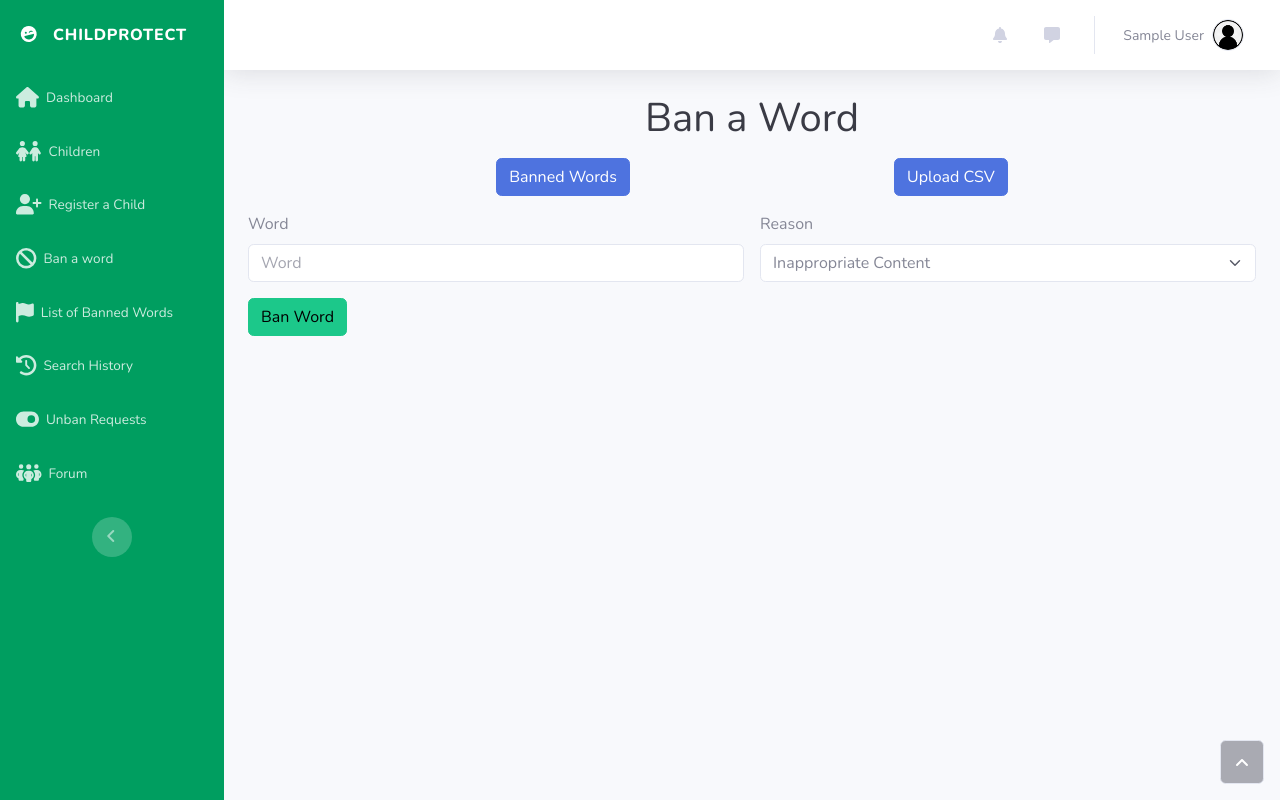
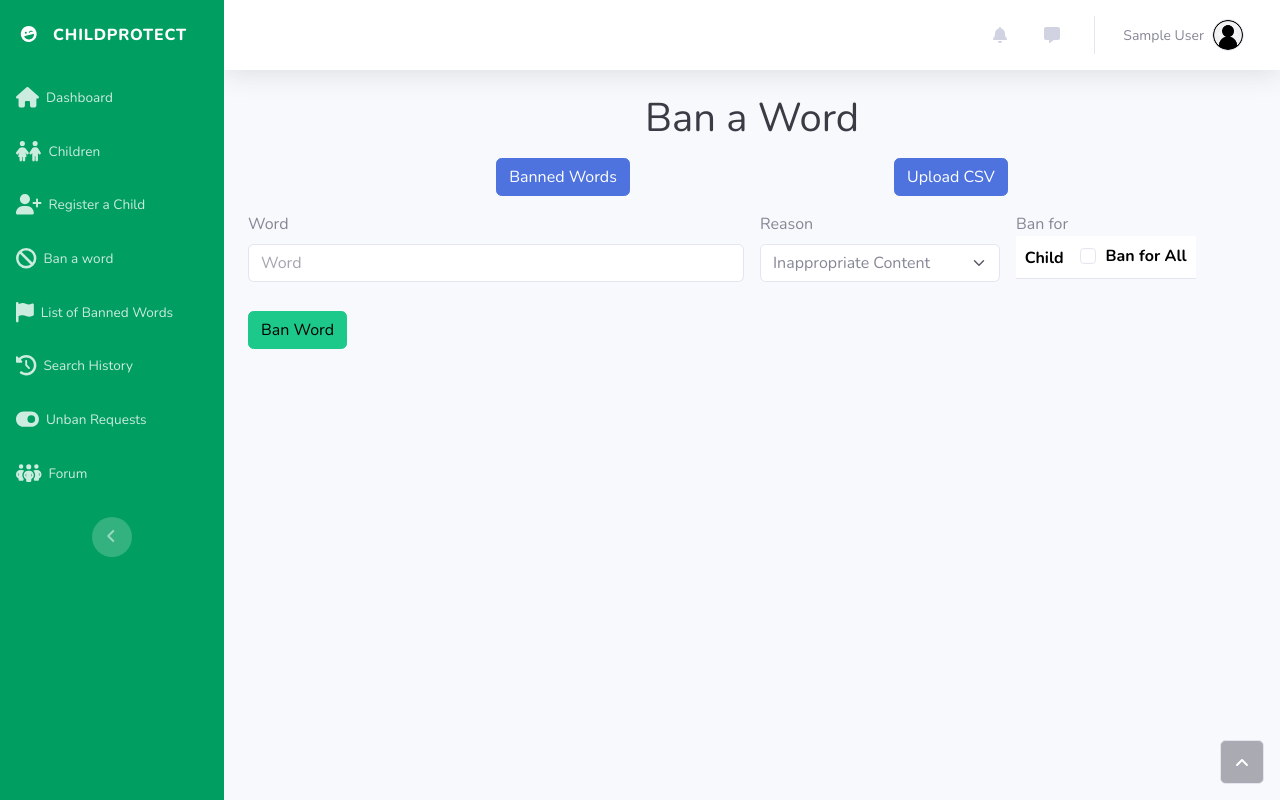
Before and after one commit to nafdev01/childprotect, a Django app: page /banned_word/create/ in a window 1280 px wide. Run offline with Django 4.2, Linux system fonts and the light colour scheme; a user stored in the database is signed in; tables that the repository leaves empty hold one stand-in row (values such as "Sample post"); lists and menus that the app fills with data are empty; parts of the project's set-up code (start-up, migrations or seed data) failed here and were passed over; some libraries are stand-ins or nearby versions.

Commit message:
now triggered by phrases as well

```diff
--- a/safesearch/models.py
+++ b/safesearch/models.py
@@ -115,7 +115,9 @@ class BannedWord(models.Model):
     banned_by = models.ForeignKey(
         "accounts.ParentProfile", on_delete=models.CASCADE, null=True
     )
-    banned_for = models.ManyToManyField("accounts.ChildProfile")
+    banned_for = models.ForeignKey(
+        "accounts.ChildProfile", on_delete=models.CASCADE, null=True
+    )
     word = models.CharField(max_length=50)
     slug = models.SlugField(max_length=250, null=True, blank=True, editable=False)
     date_added = models.DateTimeField(auto_now_add=True)
@@ -147,7 +149,7 @@ class BannedWord(models.Model):
     class Meta:
         verbose_name = "Banned Word"
         verbose_name_plural = "Banned Words"
-        unique_together = ["word", "banned_by"]
+        unique_together = ["word", "banned_for"]
         ordering = ["word"]
 
 
--- a/safesearch/urls.py
+++ b/safesearch/urls.py
@@ -15,7 +15,7 @@ urlpatterns = [
     ),
     path(
         "banned_word/create/",
-        views.BannedWordCreateView.as_view(),
+        views.create_banned_word,
         name="create_banned_word",
     ),
     path("banned_word/list/", views.banned_word_list, name="banned_words"),
--- a/safesearch/views.py
+++ b/safesearch/views.py
@@ -26,10 +26,14 @@ from safesearch.models import *
 from safesearch.search import (
     create_flagged_alert,
     create_flagged_words,
+    get_banned_phrases,
     get_results,
+    has_banned_phrase,
     is_within_time_range,
+    is_word_or_phrase,
     word_is_banned,
 )
+from django.db.utils import IntegrityError
 
 
 # child search functionality
@@ -37,15 +41,16 @@ from safesearch.search import (
 def search(request):
     child = request.user
     child_profile = child.childprofile
-    parent = child.childprofile.parent_profile
+    parent_profile = child_profile.parent_profile
+    parent = parent_profile.parent
 
     search_results = []  # Initialize an empty list
     # Get the current time
     current_time = timezone.now().time()
 
     # Define the search time boundaries
-    search_time_start = child.childprofile.search_time_start
-    search_time_end = child.childprofile.search_time_end
+    search_time_start = child_profile.search_time_start
+    search_time_end = child_profile.search_time_end
 
     if request.method == "GET":
         search_query = request.GET.get("search-query")
@@ -60,9 +65,17 @@ def search(request):
             safe = True
 
             for word in search_query.lower().split():
-                if word_is_banned(word, child.childprofile.parent_profile):
+                if word_is_banned(word, child.childprofile):
                     flagged_words.append(word)
                     safe = False
+
+            if has_banned_phrase(search_query.lower(), child_profile):
+                flagged_phrases = get_banned_phrases(
+                    search_query.lower(), child_profile
+                )
+                for phrase in flagged_phrases:
+                    flagged_words.append(phrase)
+                safe = False
 
             if safe:
                 search_status = SearchStatus.SAFE
@@ -70,7 +83,7 @@ def search(request):
                 search_status = SearchStatus.FLAGGED
 
             search_phrase = SearchPhrase(
-                searched_by=child.childprofile,
+                searched_by=child_profile,
                 phrase=search_query,
                 search_status=search_status,
             )
@@ -80,12 +93,12 @@ def search(request):
                 settings.GOOGLE_API_KEY,
                 settings.CUSTOM_SEARCH_ENGINE_ID,
                 search_query,
-                parent,
+                child_profile,
             )
             if not safe:
                 create_flagged_alert(search_phrase)
 
-                create_flagged_words(search_phrase, flagged_words, child)
+                create_flagged_words(search_phrase, flagged_words, child_profile)
 
                 if send_email_flagged_alert(request, flagged_words, search_phrase):
                     messages.warning(
@@ -125,7 +138,7 @@ def search(request):
     return render(request, template_name, context)
 
 
-# child can see teir search history
+# child can see their search history
 @login_required
 def search_history(request, child_id=None):
     context = {}
@@ -162,30 +175,57 @@ def search_history(request, child_id=None):
 
 
 # create banned word view
-@method_decorator(parent_required, name="dispatch")
-class BannedWordCreateView(CreateView):
-    model = BannedWord
-    form_class = BannedWordForm
-    template_name = "safesearch/banned_word_create.html"
+@parent_required
+def create_banned_word(request):
+    parent = request.user
+    parent_profile = parent.parentprofile
+    children_profiles = ChildProfile.objects.filter(parent_profile=parent_profile)
 
-    def form_valid(self, form):
-        # Override this method to customize behavior when the form is valid.
-        # You can perform additional actions here if needed.
-        banned_word = form.save(commit=False)
-        banned_word.banned_by = self.request.user.parentprofile
-        banned_word.save()
-        messages.success(self.request, f"You have banned the word {banned_word}")
-        return super().form_valid(form)
+    if request.method == "POST":
+        try:
+            word = request.POST.get("word")
+            reason = request.POST.get("reason")
+            child_profile_ids = request.POST.getlist("ban_for")
+            children = list()
+        except Exception as e:
+            messages.success(request, f"{e}")
+            return redirect("create_banned_word")
 
-    def get_context_data(self, **kwargs):
-        # Call the base implementation first to get a context
-        context = super().get_context_data(**kwargs)
-        # Add in a QuerySet of all the books
-        context["csv_form"] = BannedCSVForm()
-        return context
+        for child_profile_id in child_profile_ids:
+            try:
+                child_profile = ChildProfile.objects.get(id=child_profile_id)
+                banned_word = BannedWord(
+                    word=word,
+                    reason=reason,
+                    banned_for=child_profile,
+                    banned_by=parent_profile,
+                    banned_type=is_word_or_phrase(word),
+                )
+                banned_word.save()
+                children.append(child_profile.child.get_full_name())
+            except IntegrityError as e:
+                messages.success(request, f"{e}")
+                return redirect("create_banned_word")
+            except ValidationError as e:
+                messages.success(request, f"{e}")
+                return redirect("create_banned_word")
+            except Exception as e:
+                messages.success(request, f"{e}")
+                return redirect("create_banned_word")
 
-    def get_success_url(self):
-        return reverse("create_banned_word")
+            children_names = ", ".join(children)
+
+        if len(children) > 1:
+            children_names = f"{', '.join(children[:-1])} and {children[-1]}"
+
+        messages.success(
+            request,
+            f"You have banned the word {banned_word} for {children_names}",
+        )
+        return redirect("banned_words")
+
+    context = {"csv_form": BannedCSVForm(), "children_profiles": children_profiles}
+    return render(request, "safesearch/banned_word_create.html", context)
 
 
 # uploaded csv file with words to be banned
--- a/templates/safesearch/banned_word_create.html
+++ b/templates/safesearch/banned_word_create.html
@@ -58,7 +58,7 @@
                 <input type="text" name="word" maxlength="50" class="form-control" placeholder="Word" required
                     id="id_word">
             </div>
-            <div class="col-lg-6 col-md-12">
+            <div class="col-lg-3 col-md-12">
                 <label class="form-label" for="id_reason">Reason</label>
                 <select name="reason" class="form-select" id="id_reason">
                     <option value="IC" selected>Inappropriate Content</option>
@@ -66,6 +66,44 @@
                     <option value="VC">Violent and Disturbing Content</option>
                     <option value="OL">Offensive Language</option>
                 </select>
+            </div>
+            <div class="col-lg-3 col-md-12">
+                Ban for
+                <div>
+                    <table class="table w-75 text-center">
+                        <thead>
+                            <tr>
+                                <th>Child</th>
+                                <th>
+                                    <div class="form-check">
+                                        <label class="form-check-label" for="check-all">
+                                            Ban for All
+                                        </label>
+                                        <input class="form-check-input" type="checkbox" value="" id="check-all"
+                                            onchange="toggleSelectAll(this)">
+                                    </div>
+                                </th>
+                            </tr>
+                        </thead>
+                        <tbody>
+                            {% for child_profile in children_profiles %}
+                            <tr>
+                                <td>{{ child_profile.child.get_full_name }}</td>
+                                <td>
+                                    <div class="form-check">
+                                        <input class="form-check-input" type="checkbox" value="{{child_profile.id}}"
+                                            id="id_{{child_profile.child.username}}_check" name="ban_for"
+                                            onchange="allSelectedUpdate(this)">
+                                    </div>
+                                </td>
+                            </tr>
+                            {% endfor %}
+                        </tbody>
+                    </table>
+                    {% for child_profile in children_profiles %}
+
+                    {% endfor %}
+                </div>
             </div>
         </div>
         {% csrf_token %}
@@ -83,5 +121,44 @@
         uploadButton.innerHTML = '<span class="spinner-border spinner-border-sm me-1" role="status" aria-hidden="true"></span>Uploading CSV...';
         document.getElementById("uploadForm").submit();
     }
+
+    function toggleSelectAll(checkAll) {
+        var ele = document.getElementsByName('ban_for');
+        if (checkAll.checked) {
+            for (var i = 0; i < ele.length; i++) {
+                if (ele[i].type == 'checkbox')
+                    ele[i].checked = true;
+            }
+        } else {
+            for (var i = 0; i < ele.length; i++) {
+                if (ele[i].type == 'checkbox')
+                    ele[i].checked = false;
+            }
+        }
+    }
+
+    function allSelectedUpdate(el) {
+        var checkAll = document.getElementById('check-all');
+        var ele = document.getElementsByName('ban_for');
+        var totalCheckboxes = ele.length;
+        var selectedCheckboxes = 0;
+
+        for (var i = 0; i < ele.length; i++) {
+            if (ele[i].type === 'checkbox' && ele[i].checked) {
+                selectedCheckboxes++;
+            }
+        }
+
+        if (selectedCheckboxes === 0) {
+            checkAll.checked = false;
+            checkAll.indeterminate = false;
+        } else if (selectedCheckboxes === totalCheckboxes) {
+            checkAll.checked = true;
+            checkAll.indeterminate = false;
+        } else {
+            checkAll.checked = false;
+            checkAll.indeterminate = true;
+        }
+    }
 </script>
 {% endblock custom_js %}
--- a/templates/safesearch/banned_words.html
+++ b/templates/safesearch/banned_words.html
@@ -62,7 +62,7 @@
                         <tr>
                             <th>Word</th>
                             <th>Reason</th>
-                            <th>Searched On</th>
+                            <th>Banned For</th>
                             <th>Actions</th>
                         </tr>
                     </thead>
@@ -73,7 +73,7 @@
                         <tr>
                             <td>{{ banned_word.word }}</td>
                             <td>{{ banned_word.get_reason_display }}</td>
-                            <td>{{ banned_word.date_added }}</td>
+                            <td>{{ banned_word.banned_for.child.get_full_name }}</td>
                             <td>
                                 {% if banned_word.is_banned %}
                                 <a class="btn btn-warning" href="{% url 'unban_word' banned_word.id %}">
```
Also changed, not shown: safesearch/search.py (+63 -17 lines), safesearch/migrations/0035_remove_bannedword_banned_for_bannedword_banned_for.py (added), safesearch/migrations/0036_alter_bannedword_unique_together.py (added).
